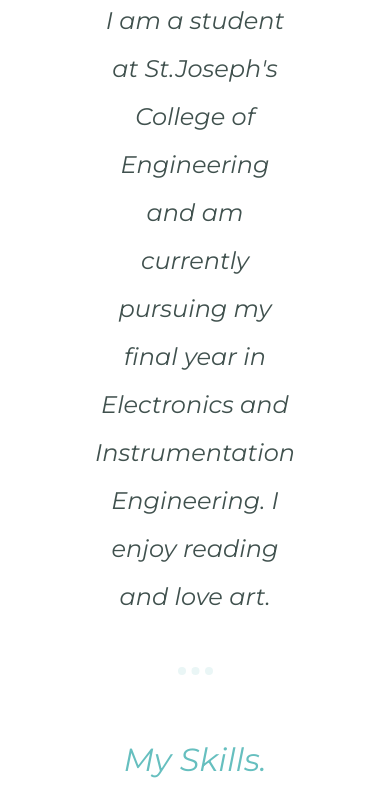
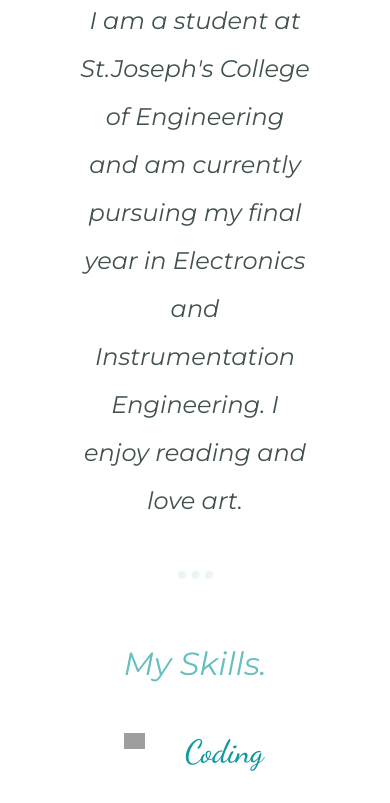
Before and after one commit to akku2699/Profile, a plain HTML site: page index.html in a window 390 px wide. Shown: the part 663-1466 px from the top of the page. Drawn offline with nearby package versions, Linux system fonts and the light colour scheme; grey boxes are pictures that could not be loaded.

Commit message:
Update styles.css

```diff
--- a/css/styles.css
+++ b/css/styles.css
@@ -175,6 +175,9 @@ hr {
     font-size: 1.5rem;
   }
   .footer-link {
-  font-size: 2rem;
+    font-size: 2rem;
+  }
+  .intro {
+    width: 80%;
+  }
 }
-}
```
